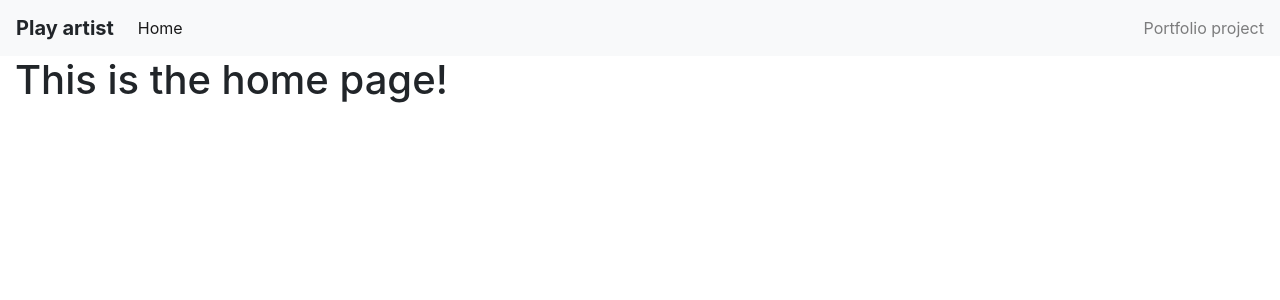
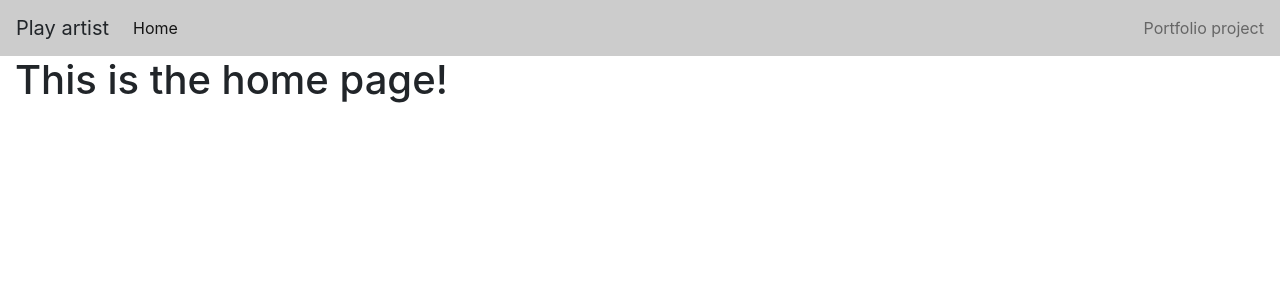
Before and after one commit to jakubvod/spotipy_flask, a Flask app: page / in a window 1280 px wide. Shown: the top 300 px of the page. Run offline with Flask 3, Linux system fonts and the light colour scheme.

Commit message:
change navbar colour

```diff
--- a/static/css/main.css
+++ b/static/css/main.css
@@ -1,3 +1,7 @@
+.navbar {
+    background-color: hsl(0, 0%, 80%) !important;
+}
+
 #navbarText a:hover{
     animation: Glow;
     animation-duration: 2s;
@@ -5,5 +9,5 @@
 }
 
 @keyframes Glow{
-    50%{text-shadow: 0px 0px 2px rgba(114, 119, 112, 0.863);}
+    50%{text-shadow: 0px 0px 5px rgba(255, 255, 255, 0.863);}
 }
--- a/templates/base.html
+++ b/templates/base.html
@@ -11,7 +11,7 @@
     <!-- Bootstrap navbar -->
 
     <nav class="navbar navbar-expand-lg navbar-light bg-light">
-        <a class="navbar-brand"> <b> Play artist </b> </a>
+        <a class="navbar-brand"> Play artist </a>
         <button class="navbar-toggler" type="button" data-toggle="collapse" data-target="#navbarText" aria-controls="navbarText" aria-expanded="false" aria-label="Toggle navigation">
             <span class="navbar-toggler-icon"></span>
         </button>
```
